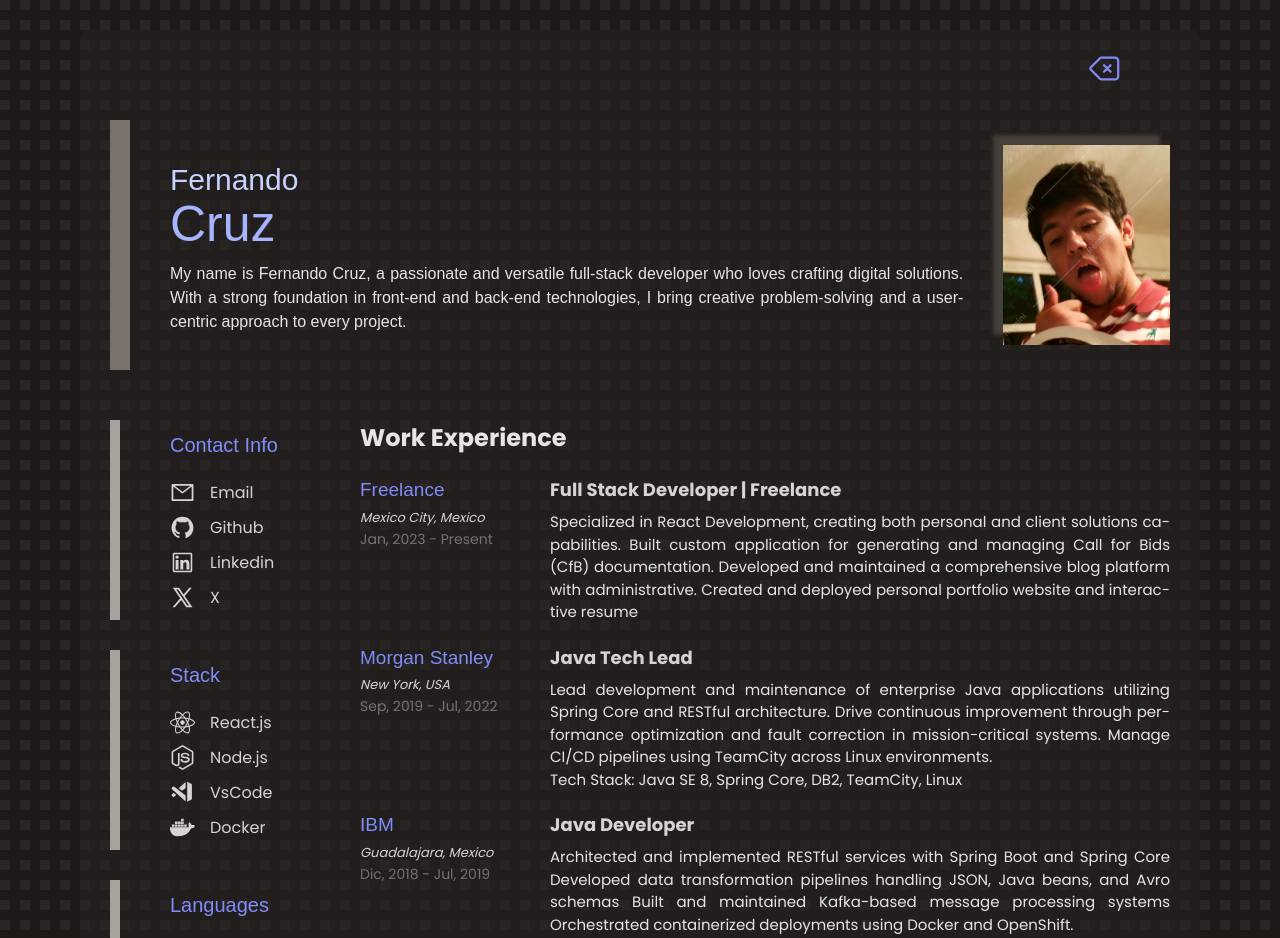
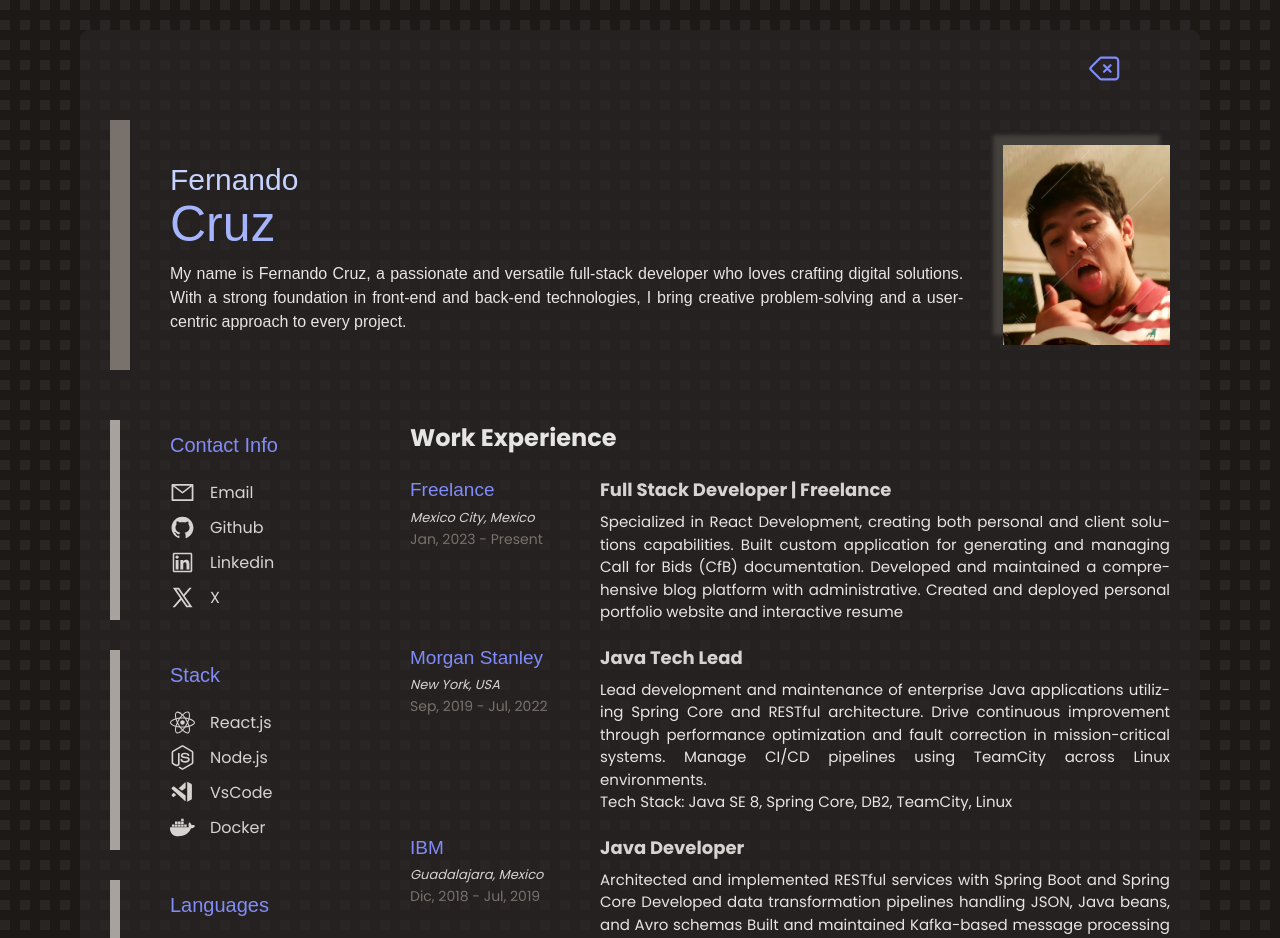
Before and after one commit to fkurusu7/bloggy-ui, a React (Vite) app: page /resume in a window 1280 px wide. Shown: the top 938 px of the page. Built offline with nearby package versions, Linux system fonts and the light colour scheme; a web font is replaced by a local one.

Commit message:
add gap between background and experience

```diff
--- a/src/features/resume/Resume.tsx
+++ b/src/features/resume/Resume.tsx
@@ -280,9 +280,9 @@ function Resume() {
                       <strong>Tech Stack:</strong> Java 1.6, Hibernate, Oracle DB, SOAP, ESB (ALSB), OSB, WebLogic Server, ALDSP, SQL, XQuery, WebLogic Server, Oracle Linux.
                       </p>
                       "
+                      style={{ cursor: 'pointer' }}
                     >
-                      Consulting Companies -{' '}
-                      <small style={{ color: '#dedc69', cursor: 'pointer' }}>hover me</small>
+                      Consulting Companies - <small style={{ color: '#dedc69' }}>hover me</small>
                     </strong>
                   </p>
                   <p>
--- a/src/styles/resume/_resume.scss
+++ b/src/styles/resume/_resume.scss
@@ -10,7 +10,7 @@
     position: relative;
   }
   &__layout {
-    background-color: rgba(41, 37, 36, 0.5);
+    background-color: rgba(41, 37, 36, 0.7);
     border-radius: var(--border-radius-lg);
     min-height: 100vh;
     text-align: justify;
@@ -20,7 +20,6 @@
     --gutter: 1rem;
     // minmax(var(--gutter), calc(1fr / 4))
     grid-template-columns: 3rem 25rem 2fr 3rem;
-
     grid-template-rows: 5rem 30rem 3fr;
   }
 
@@ -161,6 +160,7 @@
   &__experience {
     grid-column: 3 / 4;
     grid-row: 3 / -1;
+    margin-left: 5rem;
 
     &-container {
       display: flex;
```
